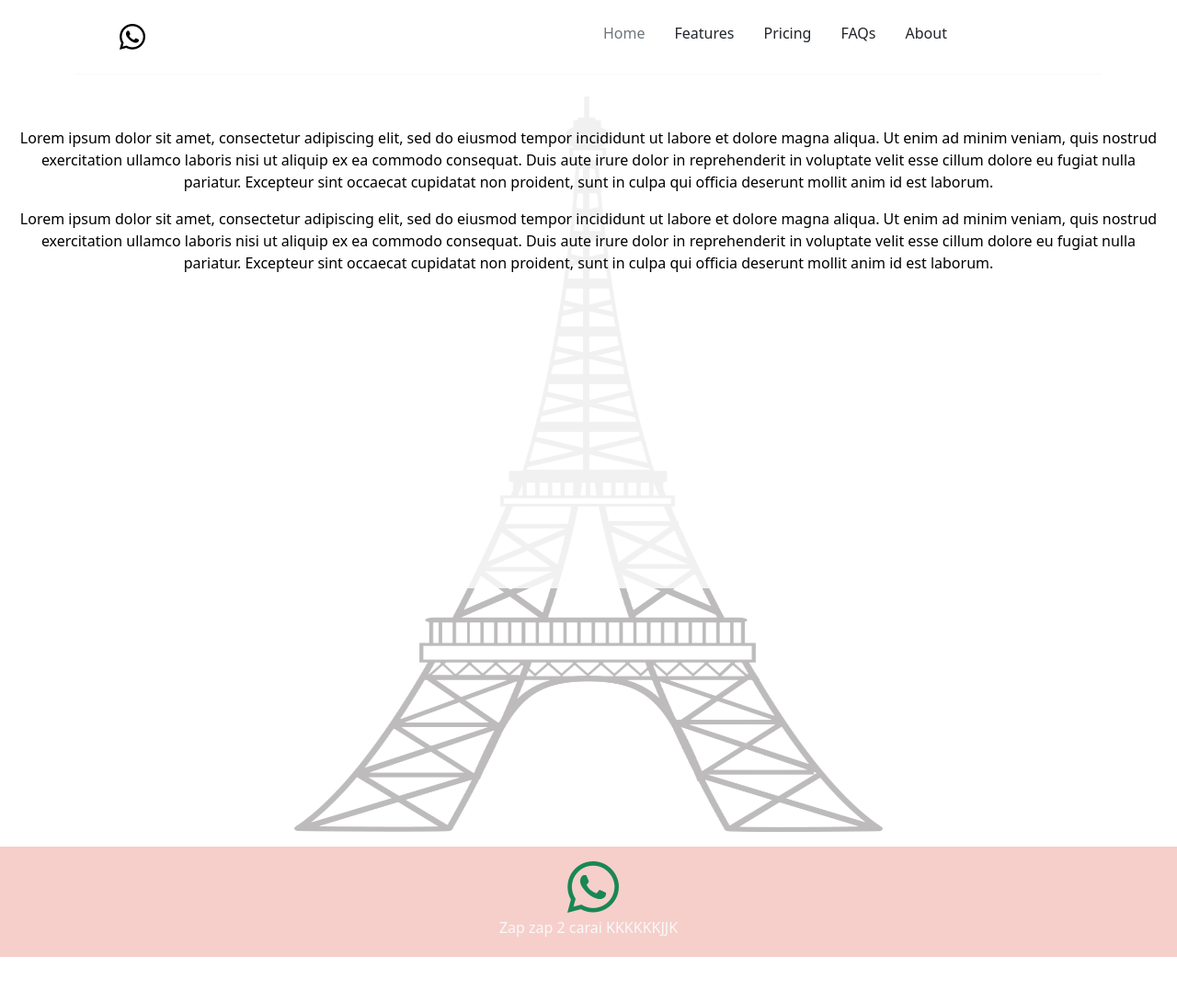
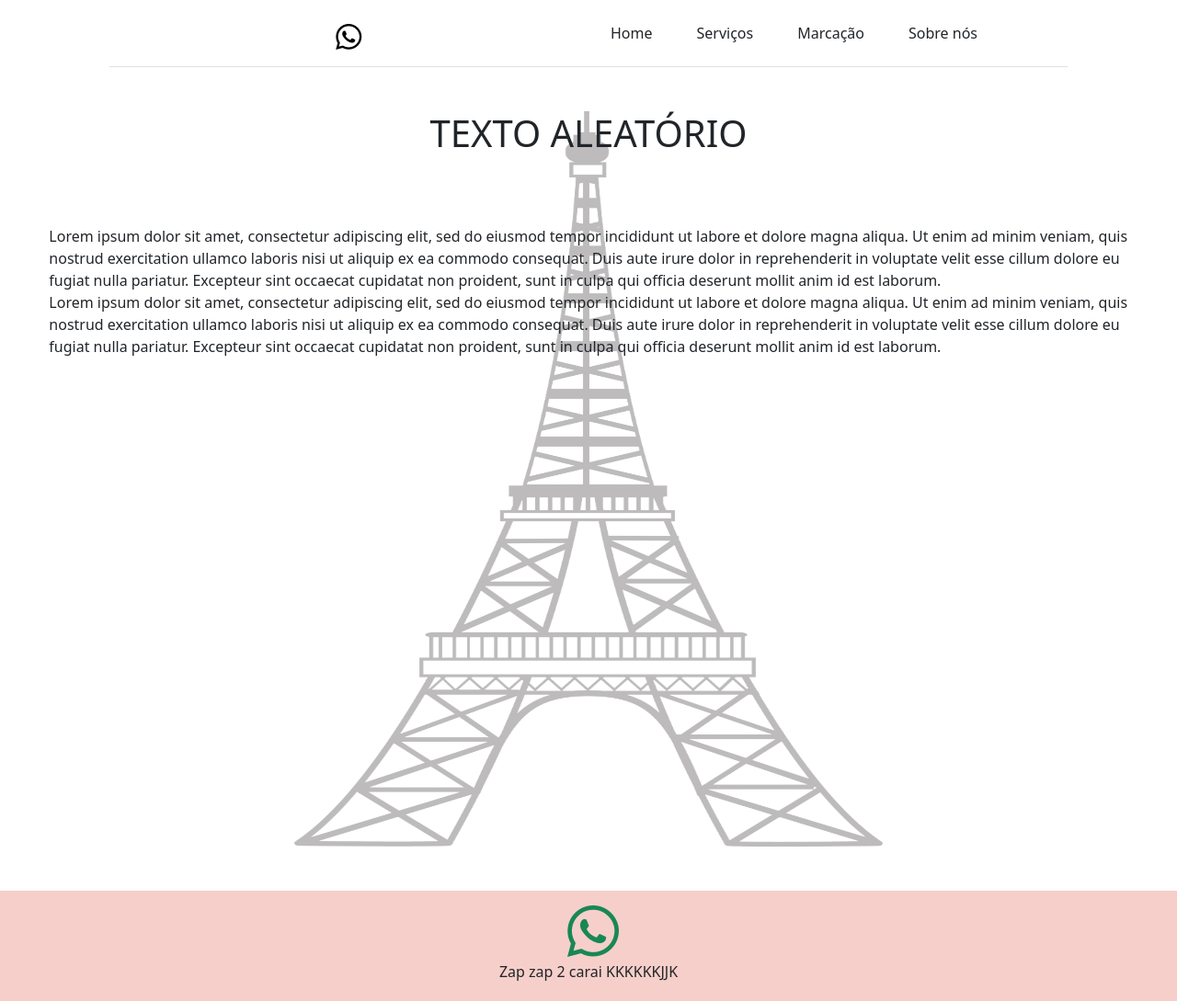
Before and after one commit to JonasOak/projeto-TADEW, a plain HTML site: page index.html in a window 1280 px wide. Shown: the whole page at 92% size. Before the commit the page ends 1041 px from the top, so only its background shows below. Drawn offline with nearby package versions, Linux system fonts and the light colour scheme.

Commit message:
fluidez da home juntamente com seu parallax

```diff
--- a/index.html
+++ b/index.html
@@ -11,17 +11,15 @@
 <body>
 
     <!-- Header -->
-    <div class="container">
+    <div class="container-fluid m-auto col-xs-4 col-sm-11 col-md-10 col-xl-10 col-xxl-12">
         <header class="d-flex flex-wrap justify-content-center py-3 mb-4 border-bottom">
-                <a href="index.html" class="nav-link text-black px-5 d-flex align-items-center mb-3 mb-md-0 me-md-auto text-dark text-decoration-none">
-                    <i class="fa-brands fa-whatsapp fa-2x m-auto" style="margin-left: 10px;"></i>
+            <a href="index.html" class="fa-brands fa-whatsapp fa-2x m-auto text-black px-1 d-flex mb-3 ml-4 mb-md-0 me-md-auto text-dark text-decoration-none">
             </a>
             <ul class="nav col-6">
-                    <li><a href="#" class="nav-link px-3 link-secondary">Home</a></li>
-                    <li><a href="#" class="nav-link px-3 link-dark">Features</a></li>
-                    <li><a href="#" class="nav-link px-3 link-dark">Pricing</a></li>
-                    <li><a href="#" class="nav-link px-3 link-dark">FAQs</a></li>
-                    <li><a href="#" class="nav-link px-3 link-dark">About</a></li>
+                <li><a href="#" class="nav-link px-4 link-dark">Home</a></li>
+                <li><a href="#" class="nav-link px-4 link-dark">Serviços</a></li>
+                <li><a href="#" class="nav-link px-4 link-dark">Marcação</a></li>
+                <li><a href="#" class="nav-link px-4 link-dark">Sobre nós</a></li>
             </ul>
         </header>
     </div>
@@ -30,21 +28,21 @@
     <!-- parallax -->
     <div class="parallax-home">
         <!-- conteudo -->
-        <div class="elementos-container">
-            <p class="text-center" style="margin-top: 10mm;">
+        <h1 class="text-center mt-5">TEXTO ALEATÓRIO</h1>
+        <p style="margin-bottom: 2cm;"></p>
+        <p class="col-11 m-auto" style="margin-top: 10mm;">
             Lorem ipsum dolor sit amet, consectetur adipiscing elit, sed do eiusmod tempor incididunt ut labore et dolore magna aliqua. Ut enim ad minim veniam, quis nostrud exercitation ullamco laboris nisi ut aliquip ex ea commodo consequat. Duis aute irure dolor in reprehenderit in voluptate velit esse cillum dolore eu fugiat nulla pariatur. Excepteur sint occaecat cupidatat non proident, sunt in culpa qui officia deserunt mollit anim id est laborum.
         </p>
-            <p class="text-center" style="margin-bottom: 6mm;">
+        <p class="col-11 m-auto" style="margin-bottom: 6mm;">
             Lorem ipsum dolor sit amet, consectetur adipiscing elit, sed do eiusmod tempor incididunt ut labore et dolore magna aliqua. Ut enim ad minim veniam, quis nostrud exercitation ullamco laboris nisi ut aliquip ex ea commodo consequat. Duis aute irure dolor in reprehenderit in voluptate velit esse cillum dolore eu fugiat nulla pariatur. Excepteur sint occaecat cupidatat non proident, sunt in culpa qui officia deserunt mollit anim id est laborum.
         </p>
-        </div>
     </div>
 
     <!-- rodapé -->
     <footer>
-        <div class="mt-3 p-1 text-success m-auto text-center" style="background-color: #f6cfca;">
+        <div class="mt-5 p-1 text-success m-auto text-center" style="background-color: #f6cfca;">
             <i class="fa-brands fa-whatsapp fa-4x mt-2" style="margin-left: 10px;"></i>
-            <p class="text-light">Zap zap 2 carai KKKKKKJJK</p>
+            <p class="text-dark">Zap zap 2 carai KKKKKKJJK</p>
         </div>
     </footer>
 
```
Lines whose indentation alone changed are shown as unchanged.
